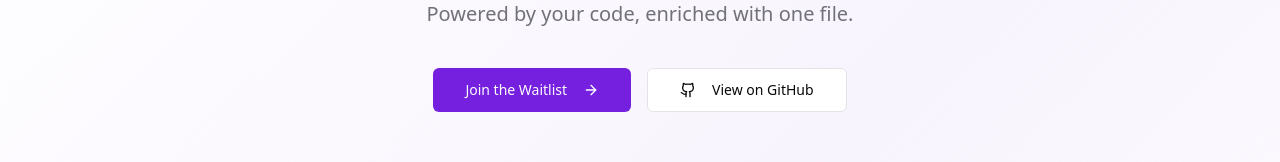
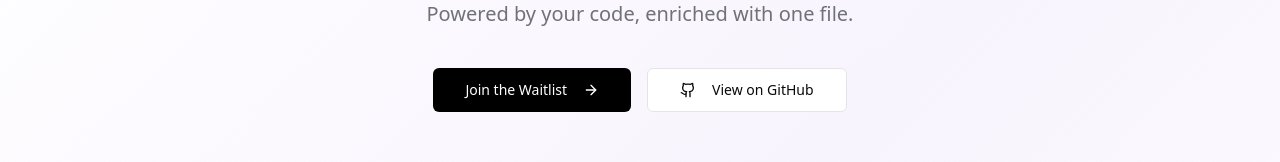
Before and after one commit to Coffee-Room/Gitsink_frontend, a Next.js app: page / in a window 1280 px wide. Shown: the part 365-527 px from the top of the page. Built offline with nearby package versions, Linux system fonts and the light colour scheme.

Commit message:
feat: change "Join the Waitlist" button color to black
Override primary color with custom black background for better design match.

Co-authored-by: Wave <72702604+Enochthedev@users.noreply.github.com>

```diff
--- a/components/hero.tsx
+++ b/components/hero.tsx
@@ -9,7 +9,7 @@ import AnimatedSection from "@/components/animated-section"
 
 export default function Hero() {
   return (
-    <section className="relative overflow-hidden py-16 md:py-20 lg:py-32">
+    <section className="relative overflow-hidden py-16 md:py=20 lg:py-32">
       <div className="absolute inset-0 bg-gradient-to-br from-background to-background via-primary/5"></div>
       <div className="container px-4 md:px-6 relative z-10">
         <div className="mx-auto max-w-3xl text-center">
@@ -32,7 +32,7 @@ export default function Hero() {
 
           <AnimatedSection delay={1200}>
             <div className="mt-8 md:mt-10 flex flex-col sm:flex-row items-center justify-center gap-4">
-              <Button size="lg" className="w-full sm:w-auto">
+              <Button size="lg" className="w-full sm:w-auto bg-black hover:bg-black/90 text-white">
                 Join the Waitlist <ArrowRight className="ml-2 h-4 w-4" />
               </Button>
               <Button variant="outline" size="lg" className="w-full sm:w-auto">
```
